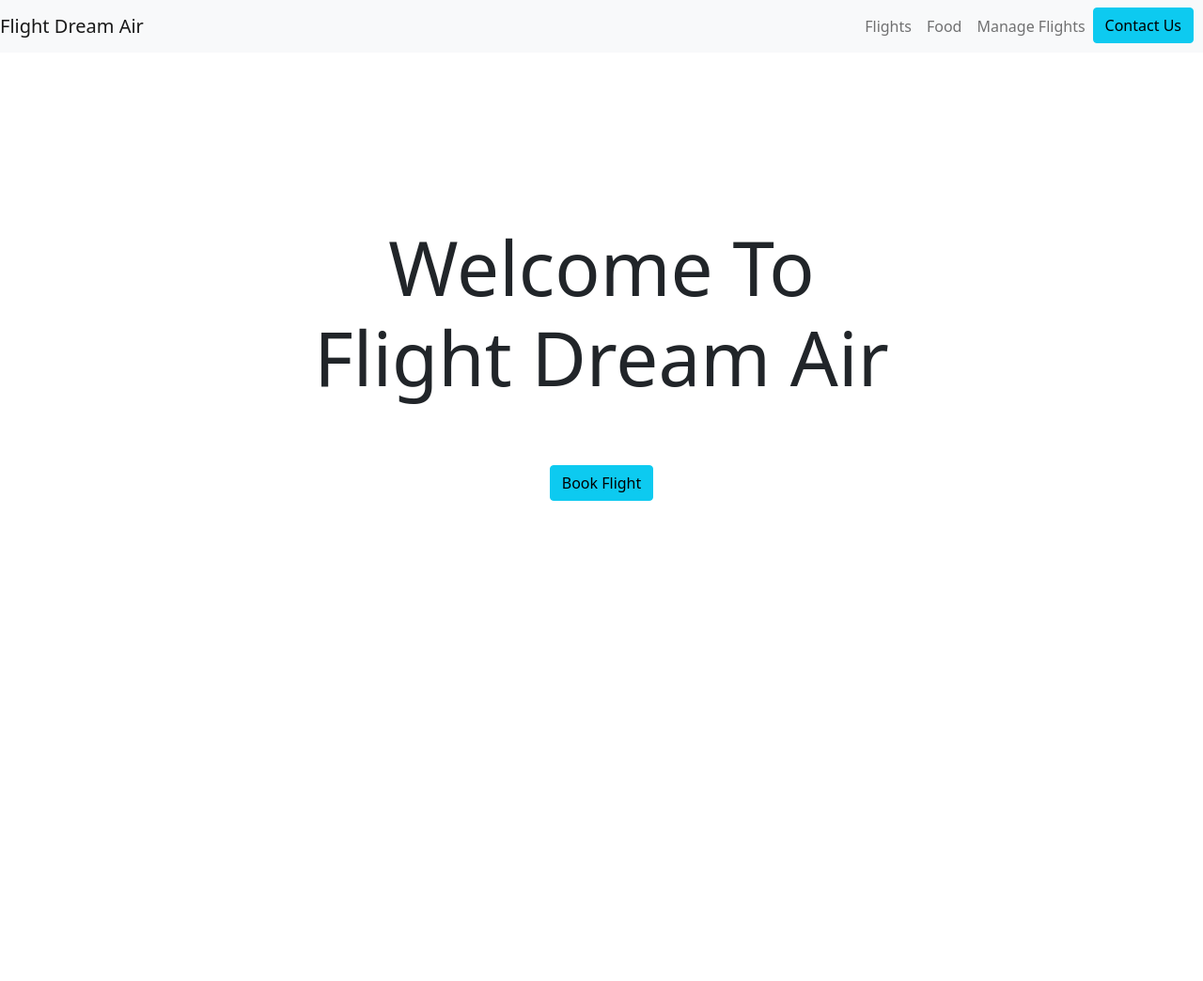
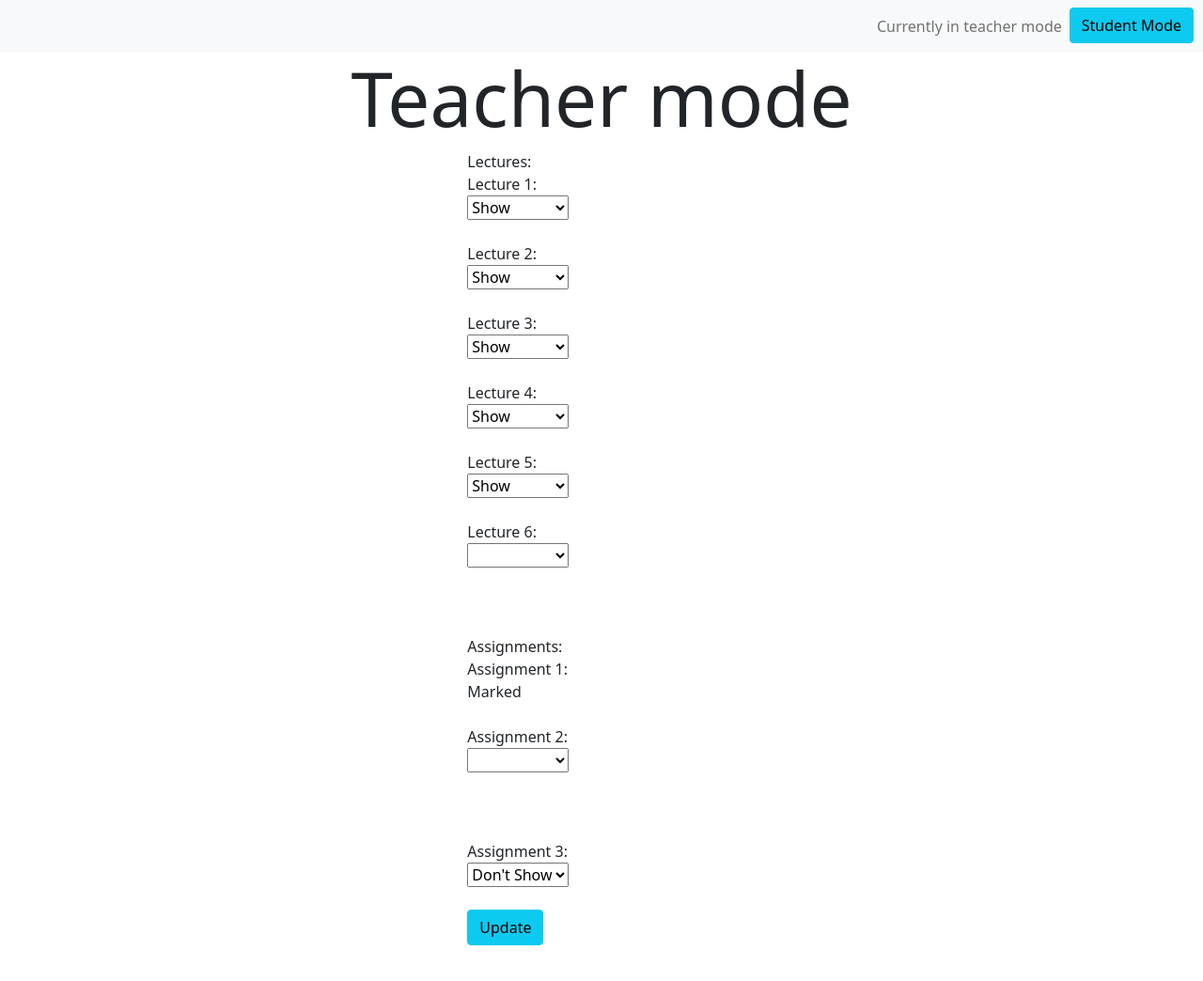
Before and after one commit to JamesWaton/AICCNUCourseProject, a plain HTML site: page index.html in a window 1280 px wide. Shown: the whole page at 94% size. Before the commit the page ends 800 px from the top, so only its background shows below. Drawn offline with nearby package versions, Linux system fonts and the light colour scheme.

Commit message:
Update index.html

```diff
--- a/index.html
+++ b/index.html
@@ -8,43 +8,181 @@
     <!-- Bootstrap CSS -->
     <link href="https://cdn.jsdelivr.net/npm/bootstrap@5.1.3/dist/css/bootstrap.min.css" rel="stylesheet" integrity="sha384-1BmE4kWBq78iYhFldvKuhfTAU6auU8tT94WrHftjDbrCEXSU1oBoqyl2QvZ6jIW3" crossorigin="anonymous">
     <link rel="stylesheet" href="main.css">
-    <title>Home</title>
+
+    <!-- Javascript -->
+    <title>Teachers Website</title>
   </head>
   <body>
     <!-- NAVIGATION BAR HERE -->
     <nav class="navbar navbar-expand-sm navbar-light bg-light">
-        <a href="index.html" class="navbar-brand">Flight Dream Air</a>
+        <a href="index.html" class="navbar-brand"></a>
         <button class="navbar-toggler" type="button" data-bs-toggle="collapse" data-bs-target="#nbar">
           <span class="navbar-toggler-icon"></span>
         </button>
         <div class="collapse navbar-collapse" id="nbar">
           <ul class = "navbar-nav ms-auto" id="navi">
             <li class="nav-item">
-              <a href="flights.html" class="nav-link"> Flights </a>
+              <!-- <a href="flights.html" class="nav-link"> teacher </a> -->
             </li>
             <li class="nav-item">
-              <a href="Food.html" class="nav-link"> Food </a>
+              <!-- <a href="food.html" class="nav-link"> Food </a> -->
             </li>
             <li class="nav-item">
-              <a href="manage.html" class="nav-link"> Manage Flights </a>
+              <a href="teacher.html" class="nav-link"> Currently in teacher mode </a>
             </li>
             <li class="nav-item">
               <form class="form-inline">
-                <button class="btn btn-info" type="button" onclick="window.location.href='contact.html'">Contact Us</button>
+                <button class="btn btn-info" type="button" onclick="window.location.href='student.html'">Student Mode</button>
               </form>
             </li>
           </ul>
         </div>
     </nav>
     <!-- Body here -->
+    <h1 class="display-1 text-center">Teacher mode</h1>
 
-    <div id="welcometext" >
-      <p class="display-1" >
-        Welcome To Flight Dream Air
-      </p>
-      <button class="btn btn-info" type="button" onclick="window.location.href='seat.html'">Book Flight</button>
+
+
+    <p class="text1">
+
+      <label>Lectures:</label>
+      <br/>
+      <label>Lecture 1:</label>
+
+      <br/>
+      <select id="flight">
+        <option value="1430">Show</option>
+        <option value="2000">Don't Show</option>
+        <!-- <option value="900">Japan ($900 per seat)</option> -->
+      </select>
+
+      <br/> <br/>
+      <label>Lecture 2:</label>
+      <br/>
+
+      <select id="flight">
+        <option value="1430">Show</option>
+        <option value="2000">Don't Show</option>
+        <!-- <option value="900">Japan ($900 per seat)</option> -->
+      </select>
+
+      <br/> <br/>
+      <label>Lecture 3:</label>
+      <br/>
+
+      <select id="flight">
+        <option value="1430">Show</option>
+        <option value="2000">Don't Show</option>
+        <!-- <option value="900">Japan ($900 per seat)</option> -->
+      </select>
+
+      <br/> <br/>
+      <label>Lecture 4:</label>
+
+      <br/>
+      <select id="flight">
+        <option value="1430">Show</option>
+        <option value="2000">Don't Show</option>
+        <!-- <option value="900">Japan ($900 per seat)</option> -->
+      </select>
+
+      <br/> <br/>
+      <label>Lecture 5:</label>
+      <br/>
+
+      <select id="flight">
+        <option value="1430">Show</option>
+        <option value="2000">Don't Show</option>
+        <!-- <option value="900">Japan ($900 per seat)</option> -->
+      </select>
+
+      <br/> <br/>
+
+
+      <label>Lecture 6:</label>
+      <br/>
+
+      <select id="lec6Display">
+
+        <option id"lec6Show" value="22">Show</option>
+        <option value="11">Don't Show</option>
+
+        <!-- <option value="900">Japan ($900 per seat)</option> -->
+      </select>
+
+      <br/> <br/>
+      <br/> <br/>
+
+
+      <!-- <p class="text2"> -->
+        <label>Assignments:</label>
+        <br/>
+
+        <label>Assignment 1:</label>
+        <br/>
+
+        <label>Marked</label>
+
+
+
+
+        <!-- <label class="containerAss1">Show
+          <input type="radio"  id="ass1RadioShow" name="radio2">
+          <span class="checkmark"></span>
+        </label>
+        <label class="containerAss1">Don't Show
+          <input type="radio" id="ass1RadioHide" name="radio2">
+          <span class="checkmark"></span>
+        </label> -->
+
+
+
+        <br/> <br/>
+        <label>Assignment 2:</label>
+        <br/>
+
+        <select id="ass2Display">
+          <option value="2">Show</option>
+          <option value="1">Don't Show</option>
+          <!-- <option value="900">Japan ($900 per seat)</option> -->
+        </select>
+
+        <br/> <br/>
+        <label id="ass2Submissions" style="visibility: hidden">Current student who have submitted and there score</label>
+        <span id="studentOneScore"></span> <br/>
+        <br/>
+
+        <label>Assignment 3:</label>
+        <br/>
+
+        <select id="flight2">
+          <option value="2430">Don't Show</option>
+          <option value="12"> Show</option>
+          <!-- <option value="900">Japan ($900 per seat)</option> -->
+        </select>
+
+        <br/> <br/>
+
+
+
+        <button class="btn btn-info " type="button" onclick="teacherUpdate()">Update</button>
+
+      <!-- </p> -->
+
+      <br/> <br/>
+      <br/> <br/>
+
+
+    </p>
+
+    <div>
+
     </div>
-
+    <script src="script.js"></script>
+    <!-- <script src="main.js"></script> -->
+    <div id="seats-container">
+      <script src="manage.js"></script>
+    </div>
     <script src="https://cdn.jsdelivr.net/npm/bootstrap@5.1.3/dist/js/bootstrap.bundle.min.js" integrity="sha384-ka7Sk0Gln4gmtz2MlQnikT1wXgYsOg+OMhuP+IlRH9sENBO0LRn5q+8nbTov4+1p" crossorigin="anonymous"></script>
   </body>
 </html>
```
